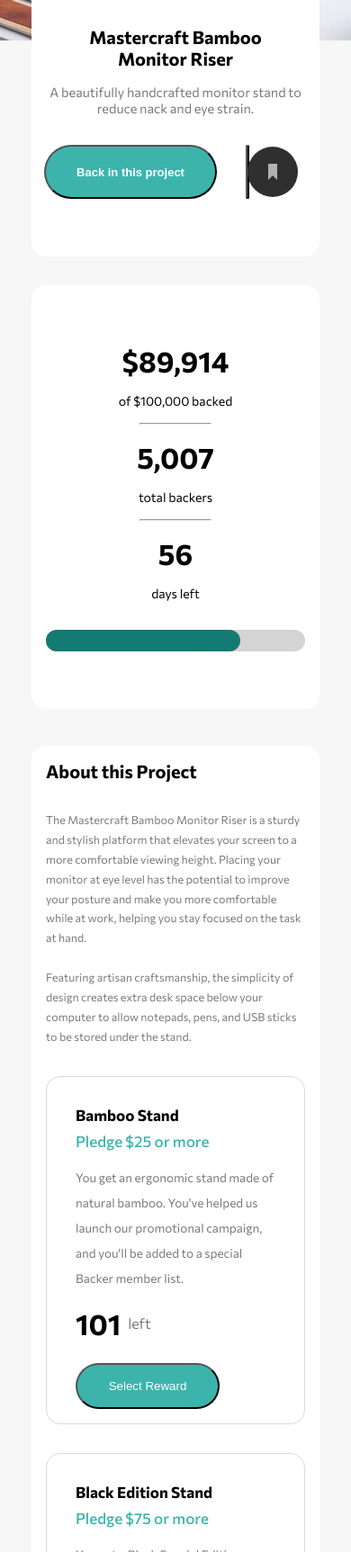
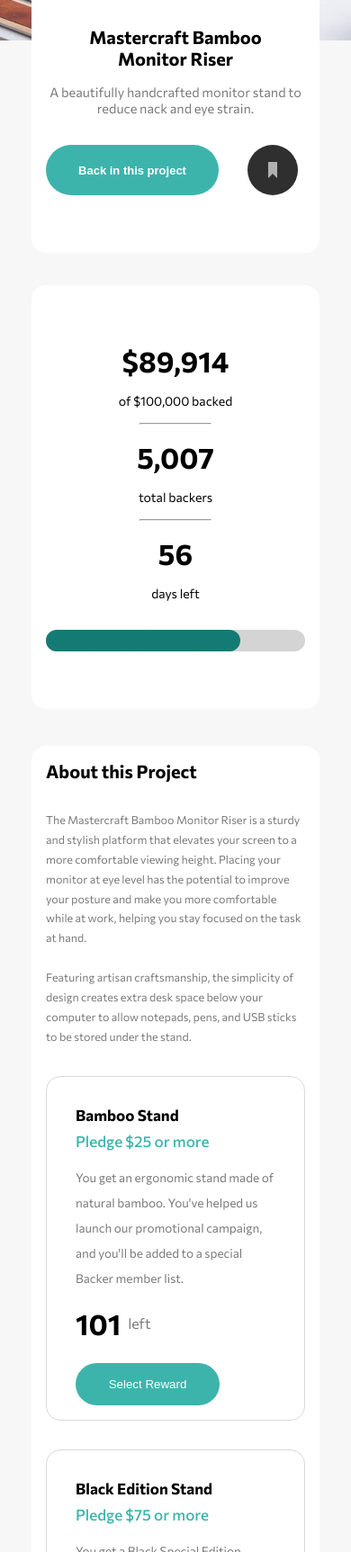
Before and after one commit to Allallnn/Crowd-Funding-Page, a plain HTML site: page index.html in a window 390 px wide. Shown: the part 275-2000 px from the top of the page at 90% size. Drawn offline with Linux system fonts and the light colour scheme.

Commit message:
fixes: worked on project

```diff
--- a/style.css
+++ b/style.css
@@ -37,7 +37,7 @@ li:hover{
 
 
 button {
-border: none;
+    border: none;
 }
 
 nav {
@@ -131,6 +131,7 @@ main section {
     color: white;
     font-weight: 700;
     font-size: 15px;
+        border: none;
 }
 
 .main-section-1 #button-2 {
@@ -143,6 +144,7 @@ main section {
     color: var(--Gray-500);
     font-size: 15px;
     font-weight: 700;
+        border: none;
 }
 
 /* Section 2 */
@@ -291,6 +293,7 @@ main section {
     color: white;
     font-weight: 500;
     padding: 1rem;
+    border: none;
 }
 
 .button-1 , .button-2{
@@ -484,5 +487,11 @@ flex-direction: column;
 width: 10rem;
 padding-bottom: 1rem;
 }
-
+.main-section-3 #div-2 button:hover {
+    background-color: var(--Green-400);
+    border-radius: 2rem;
+    color: white;
+    font-weight: 500;
+    padding: 1rem;
 }
+}
```
